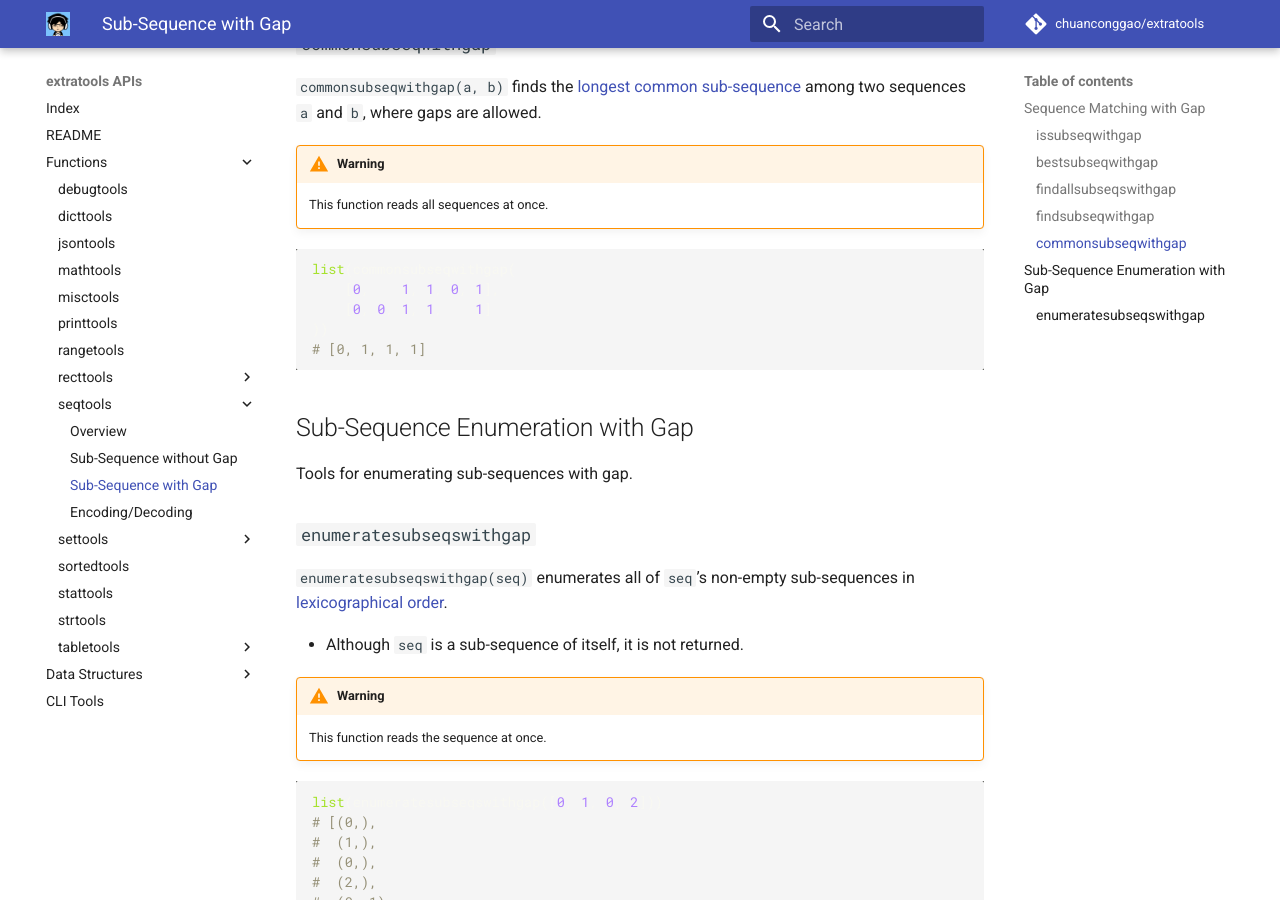
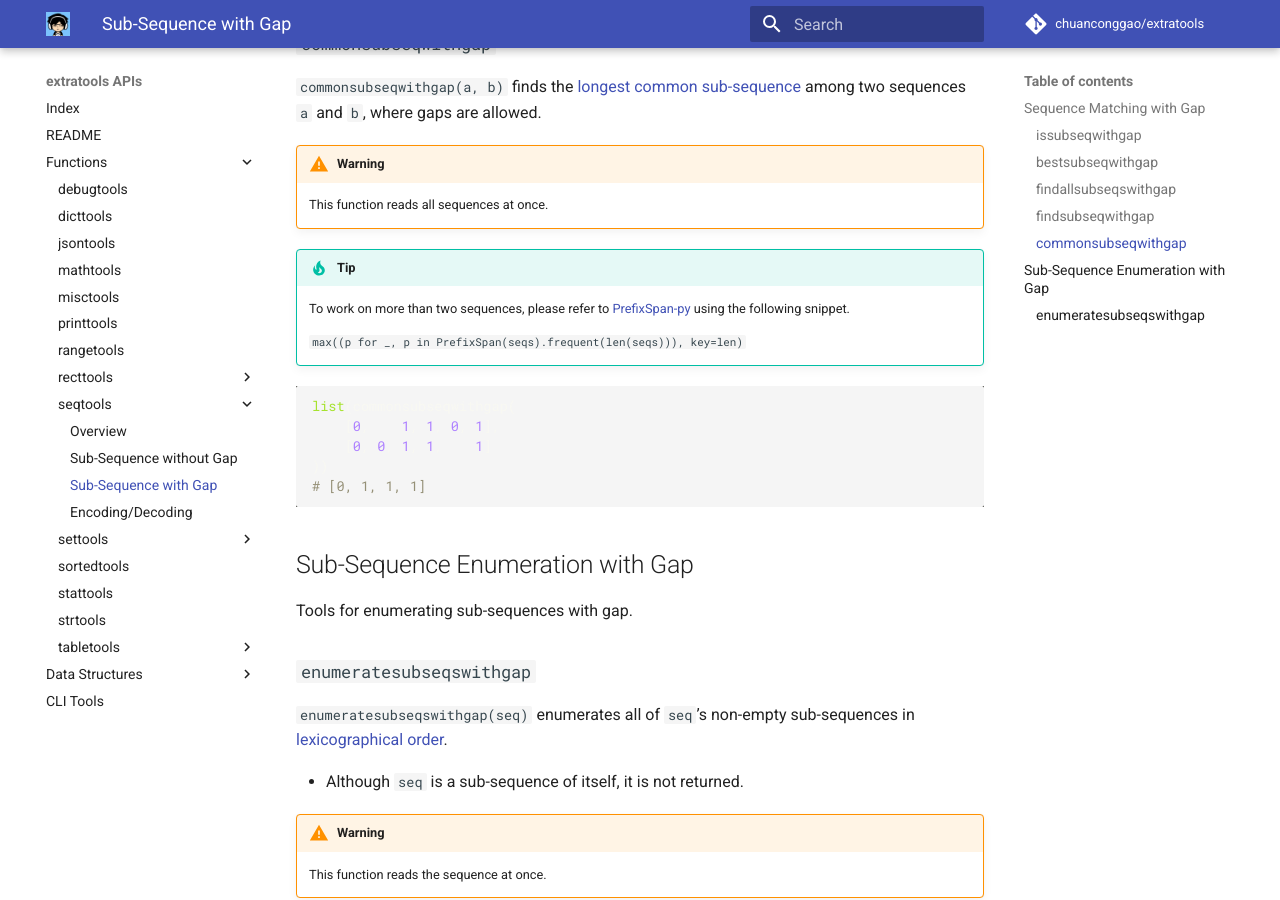
Before and after one commit to chuanconggao/extratools, an MkDocs documentation site: the page built from docs/functions/seqtools/seqwithgap.md, in a window 1280 px wide and 900 px high, scrolled down 2086 px. Built offline with MkDocs 1.6.1 and Material for MkDocs 9.7.7, drawn with Linux system fonts in a browser that asks for light colours; comment, search, counter and statistics services are not loaded; old or Windows-style settings are respelled for this version of MkDocs.

Commit message:
Tweak docs

````diff
--- a/docs/functions/seqtools/seqwithgap.md
+++ b/docs/functions/seqtools/seqwithgap.md
@@ -91,6 +91,13 @@
 !!! warning
     This function reads all sequences at once.
 
+!!! tip
+    To work on more than two sequences, please refer to [PrefixSpan-py](https://github.com/chuanconggao/PrefixSpan-py) using the following snippet.
+
+    ```
+    max((p for _, p in PrefixSpan(seqs).frequent(len(seqs))), key=len)
+    ```
+
 ``` python
 list(commonsubseqwithgap(
     [0,    1, 1, 0, 1],
````
Also changed, not shown: README.md (+1 -1 lines), docs/functions/seqtools.md (+1 -1 lines).
